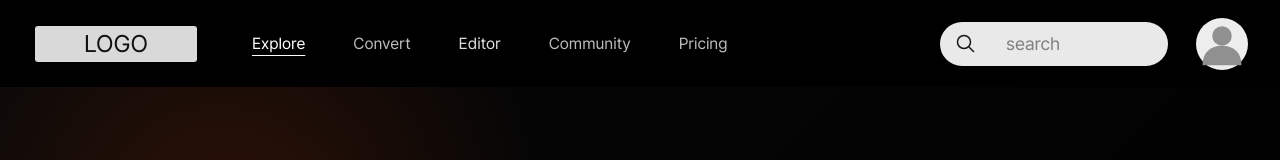
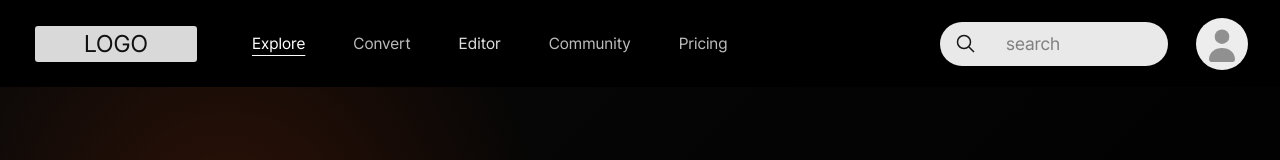
Before and after one commit to ahahahh321/POLAZU, a Next.js app: page / in a window 1280 px wide. Shown: the top 160 px of the page. Built offline with nearby package versions, Linux system fonts and the light colour scheme; no server answers.

Commit message:
feat: sync latest local version (components/avatar)

```diff
--- a/components/avatar/Avatar.tsx
+++ b/components/avatar/Avatar.tsx
@@ -5,8 +5,8 @@ export default function Avatar() {
   return (
     <svg className="common-avatar" viewBox="0 0 32 32" aria-hidden="true">
       <circle cx="16" cy="16" r="16" fill="#ededed" />
-      <circle cx="16" cy="11" r="6" fill="#909090" />
-      <path d="M4 29c0-8 5-12 12-12s12 4 12 12" fill="#909090" />
+      <circle cx="16" cy="11.5" r="4.5" fill="#909090" />
+      <path d="M8 25.5c0-4.2 3.6-7 8-7s8 2.8 8 7c0 .8-.7 1.5-1.5 1.5h-13c-.8 0-1.5-.7-1.5-1.5z" fill="#909090" />
     </svg>
   );
 }
```
